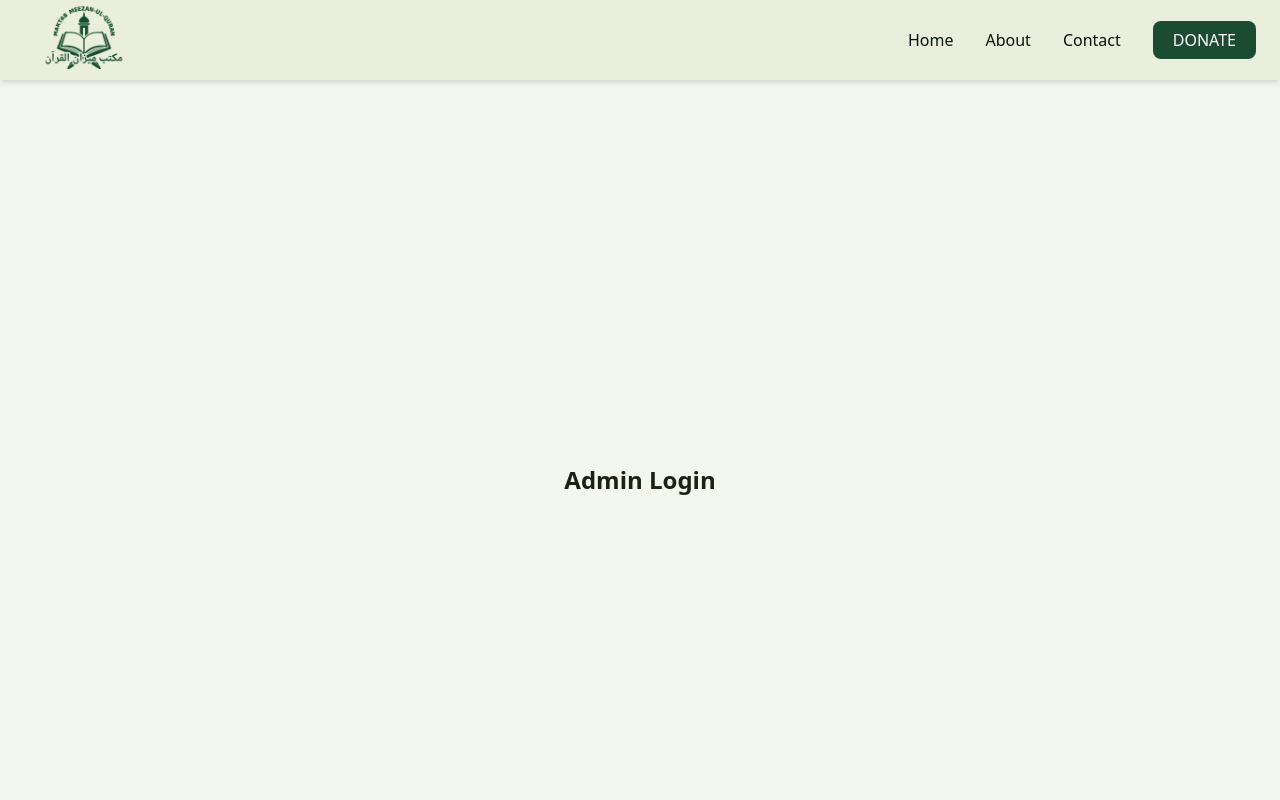
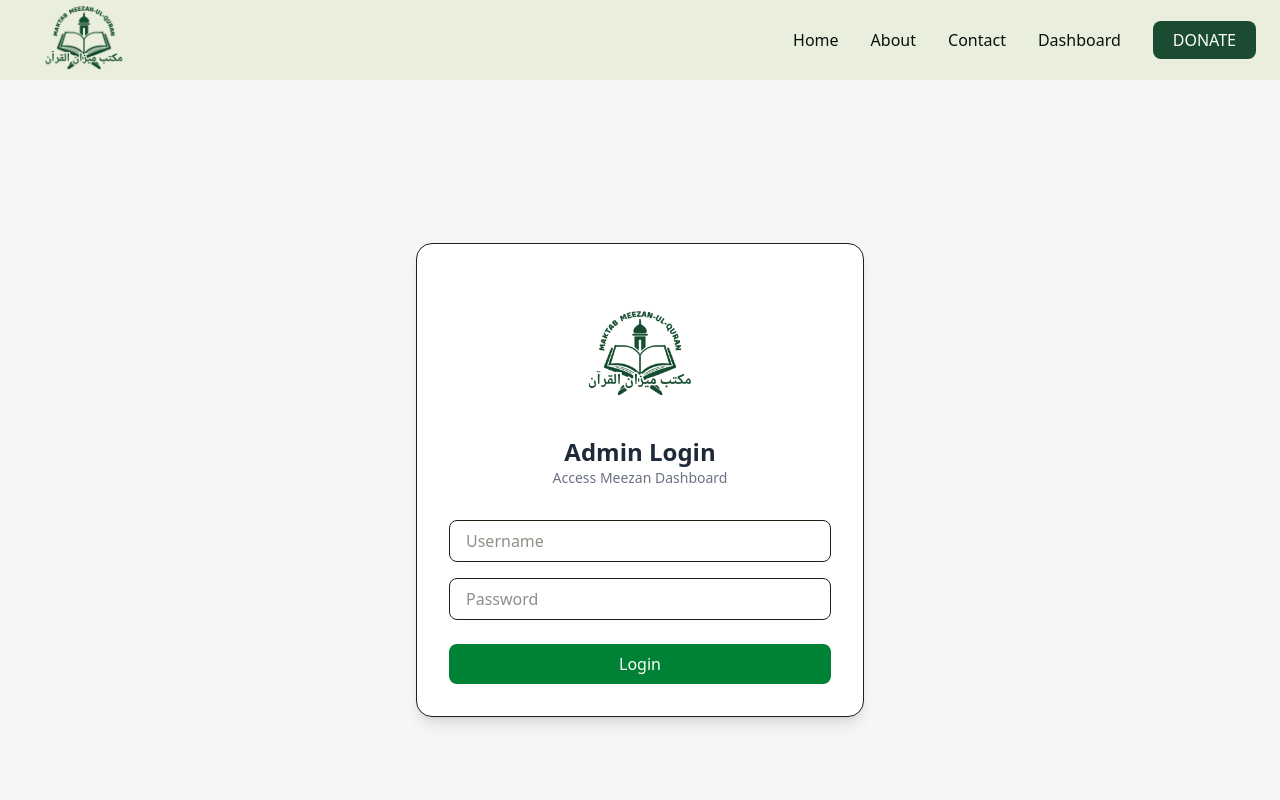
Before and after one commit to sanc0o0/Meezan-ul-Qur-an, a Next.js app: page /admin/login in a window 1280 px wide. Shown: the top 800 px of the page. Built offline with nearby package versions, Linux system fonts and the light colour scheme; a web font is replaced by a local one.

Commit message:
feat: implement admin authentication, dashboard UI, and payment verification system

```diff
--- a/app/admin/login/page.js
+++ b/app/admin/login/page.js
@@ -1,7 +1,90 @@
+"use client";
+import { useState } from "react";
+import { useRouter } from "next/navigation";
+
 export default function LoginPage() {
+  const [username, setUsername] = useState("");
+  const [password, setPassword] = useState("");
+  const [loading, setLoading] = useState(false);
+  const [error, setError] = useState("");
+  const router = useRouter();
+
+  const handleLogin = async () => {
+    setLoading(true);
+    setError("");
+
+    try {
+      const res = await fetch("/api/admin/login", {
+        method: "POST",
+        headers: {
+          "Content-Type": "application/json",
+        },
+        credentials: "include",
+        body: JSON.stringify({ username, password }),
+      });
+
+      if (res.ok) {
+        router.push("/admin");
+      } else {
+        setError("You are not authorized to accesss dashboard!");
+      }
+    } catch (err) {
+      setError("An error occurred. Please try again.");
+    }
+    setLoading(false);
+  }
+
   return (
-    <div className="min-h-screen flex items-center justify-center">
-      <h1 className="text-2xl font-semibold">Admin Login</h1>
+    <div className="min-h-screen flex items-center justify-center bg-[#f4f6f8] px-4">
+      <div className="w-full max-w-md bg-white p-8 rounded-2xl shadow-lg border">
+        {/* Header */}
+        <div className="text-center mb-8 ">
+          <img
+            src="/logo.png"
+            className="h-40 mx-auto  "
+            alt="Meezan-ul-Quran"
+          />
+          <h1 className="text-2xl font-bold text-gray-800">Admin Login</h1>
+          <p className="text-sm text-gray-500">Access Meezan Dashboard</p>
+        </div>
+
+        {/* Inputs */}
+        <div className="space-y-4">
+          <input
+            type="text"
+            placeholder="Username"
+            className="w-full border rounded-lg px-4 py-2 focus:outline-none focus:ring-2 focus:ring-green-600"
+            value={username}
+            onChange={(e) => setUsername(e.target.value)}
+          />
+
+          <input
+            type="password"
+            placeholder="Password"
+            className="w-full border rounded-lg px-4 py-2 focus:outline-none focus:ring-2 focus:ring-green-600"
+            value={password}
+            onChange={(e) => setPassword(e.target.value)}
+          />
+        </div>
+
+        {/* Error */}
+        {error && (
+          <p className="text-red-500 text-sm mt-3 text-center">{error}</p>
+        )}
+
+        {/* Button */}
+        <button
+          onClick={handleLogin}
+          disabled={loading}
+          className="w-full mt-6 bg-green-700 hover:bg-green-800 text-white py-2 rounded-lg transition flex justify-center items-center"
+        >
+          {loading ? (
+            <span className="animate-spin border-2 border-white border-t-transparent rounded-full w-5 h-5"></span>
+          ) : (
+            "Login"
+          )}
+        </button>
+      </div>
     </div>
   );
 }
--- a/app/admin/page.js
+++ b/app/admin/page.js
@@ -8,22 +8,27 @@ export default function AdminPage() {
   const [openId, setOpenId] = useState(null);
 
   useEffect(() => {
-    const isAuth = localStorage.getItem("admin_auth");
-    if (!isAuth) {
-      router.push("/admin/login");
-    }
-  }, []);
-
-
-  useEffect(() => {
     const fetchPayments = async () => {
       const res = await fetch("/api/verify-payment");
+
+      if (res.status === 401) {
+        router.push("/");
+        return;
+      }
+
       const data = await res.json();
       setPayments(data);
     };
 
     fetchPayments();
   }, []);
+
+  const handleLogout = async () => {
+    await fetch("/api/admin/logout", {
+      method: "POST",
+    });
+    router.push("/");
+  };
 
   // Stats
   const total = payments.reduce((sum, p) => sum + p.amount, 0);
@@ -35,15 +40,23 @@ export default function AdminPage() {
   };
 
   return (
-    <div className="max-w-5xl mx-auto px-4 py-12">
+    <div className="max-w-6xl mx-auto px-4 py-12">
       {/* Header */}
-      <h1 className="text-3xl font-bold text-center mb-10">
-        Donations Dashboard
-      </h1>
+
+      <div className="flex justify-between items-center mb-10">
+        <h1 className="text-3xl font-bold">Donations Dashboard</h1>
+
+        <button
+          onClick={handleLogout}
+          className="bg-red-500 hover:bg-red-600 text-white px-4 py-2 rounded-lg"
+        >
+          Logout
+        </button>
+      </div>
 
       {/* Stats */}
       <div className="grid grid-cols-1 sm:grid-cols-3 gap-4 mb-10">
-        <div className="bg-green-50 p-4 rounded-xl shadow">
+        <div className="bg-green-50 p-5 rounded-2xl shadow-sm">
           <p className="text-sm text-gray-500">Total</p>
           <h2 className="text-xl font-bold text-green-700">₹{total}</h2>
         </div>
@@ -66,7 +79,7 @@ export default function AdminPage() {
             {/* Row */}
             <div
               onClick={() => toggle(p._id)}
-              className="flex justify-between items-center p-4 cursor-pointer hover:rounded-xl hover:bg-gray-50"
+              className="flex justify-between items-center p-4 cursor-pointer hover:rounded-xl hover:bg-gray-50 transition"
             >
               <div>
                 <p className="font-semibold">{p.name}</p>
--- /dev/null
+++ b/app/api/admin/login/route.js
@@ -0,0 +1,36 @@
+import { NextResponse } from "next/server";
+import jwt from "jsonwebtoken";
+
+export async function POST(req) {
+  const { username, password } = await req.json();
+
+
+  if (
+    username === process.env.ADMIN_USER &&
+    password === process.env.ADMIN_PASS
+  ) {
+
+    if (!process.env.JWT_SECRET) {
+      throw new Error("JWT_SECRET is missing in environment variables");
+    }
+
+    const token = jwt.sign({ role: "admin" }, process.env.JWT_SECRET, {
+      expiresIn: "1d",
+    });
+
+
+
+    const response = NextResponse.json({ success: true });
+
+    response.cookies.set("adminToken", token, {
+      httpOnly: true,
+      secure: process.env.NODE_ENV === "production",
+      path: "/",
+      sameSite: "lax",
+    });
+
+    return response;
+  }
+
+  return NextResponse.json({ message: "Unauthorized" }, { status: 401 });
+}
--- /dev/null
+++ b/app/api/admin/logout/route.js
@@ -0,0 +1,12 @@
+import { NextResponse } from "next/server";
+
+export async function POST() {
+  const res = NextResponse.json({ success: true });
+
+  res.cookies.set("adminToken", "", {
+    expires: new Date(0),
+    path: "/",
+  });
+
+  return res;
+}
--- a/app/api/verify-payment/route.js
+++ b/app/api/verify-payment/route.js
@@ -2,6 +2,20 @@ import crypto from "crypto";
 import { connectDB } from "@/lib/db";
 import Payment from "@/models/Payment";
 import nodemailer from "nodemailer";
+import jwt from "jsonwebtoken";
+
+function verifyAdmin(req) {
+  const token = req.cookies.get("adminToken")?.value;
+
+  if (!token) return false;
+
+  try {
+    jwt.verify(token, process.env.JWT_SECRET);
+    return true;
+  } catch {
+    return false;
+  }
+}
 
 export async function POST(req) {
   try {
@@ -128,7 +142,12 @@ export async function POST(req) {
   }
 }
 
-export async function GET() {
+export async function GET(req) {
+  const isAdmin = verifyAdmin(req);
+
+  if (!isAdmin) {
+    return Response.json({ message: "Unauthorized" }, { status: 401 });
+  }
   await connectDB();
 
   const payments = await Payment.find().sort({ createdAt: -1 });
--- a/app/api/webhook/route.js
+++ b/app/api/webhook/route.js
@@ -5,10 +5,10 @@ import Payment from "@/models/Payment";
 export async function POST(req) {
   try {
     const body = await req.text();
-    console.log("Webhook received:", body);
+    // console.log("Webhook received:", body);
     const signature = req.headers.get("x-razorpay-signature");
 
-    console.log("Received signature:", signature);
+    console.log("Webhook Received");
 
     const expected = crypto
       .createHmac("sha256", process.env.RAZORPAY_WEBHOOK_SECRET)
@@ -16,25 +16,45 @@ export async function POST(req) {
       .digest("hex");
 
     if (expected !== signature) {
+      console.log("Invalid Webhook Signature");
       return new Response("Invalid signature", { status: 400 });
     }
 
     const event = JSON.parse(body);
 
     if (event.event === "payment.captured") {
-      const payment = event.payload.payment.entity;
+      const paymentEntity = event.payload.payment.entity;
+
+      if (!paymentEntity || paymentEntity.status !== "captured") {
+        console.log("Payment not captured, ignoring");
+        return new Response("Ignored", { status: 200 });
+      }
 
       await connectDB();
 
+      const existing = await Payment.findOne({
+        razorpay_order_id: paymentEntity.order_id
+      });
+
+      if(!existing){
+        console.log("Order not found in DB for order_id:", paymentEntity.order_id);
+        return new Response("Order not found", { status: 200 });
+      }
+
+      if(existing.status === "paid"){
+        console.log("Payment already marked as paid for order_id:", paymentEntity.order_id);
+        return new Response("Already processed", { status: 200 });
+      }
+
       await Payment.findOneAndUpdate(
-        { razorpay_order_id: payment.order_id },
+        { razorpay_order_id: paymentEntity.order_id },
         {
-          razorpay_payment_id: payment.id,
+          razorpay_payment_id: paymentEntity.id,
           status: "paid",
         },
         { returnDocument: "after" },
       );
-      console.log("Payment updated for order:", payment.order_id);
+      console.log("Payment updated for order:", paymentEntity.order_id);
     }
 
     return new Response("OK", { status: 200 });
--- a/components/Navbar.js
+++ b/components/Navbar.js
@@ -53,6 +53,15 @@ const Navbar = () => {
 
           <li>
             <Link
+              href="/admin"
+              className="hover:text-primary-600 transition-colors duration-200"
+            >
+              Dashboard
+            </Link>
+          </li>
+
+          <li>
+            <Link
               href="/donate"
               className="bg-primary-800 text-white px-5 py-2 rounded-lg hover:bg-primary-600 transition duration-200"
             >
@@ -100,6 +109,13 @@ const Navbar = () => {
           >
             Contact
           </Link>
+          <Link
+            href="/admin"
+            onClick={closeMobileMenu}
+            className="hover:text-primary-600 transition"
+          >
+            Dashboard
+          </Link>
 
           <Link
             href="/donate"
--- a/middleware.js
+++ b/middleware.js
@@ -1,34 +1,33 @@
 import { NextResponse } from "next/server";
+// import jwt from "jsonwebtoken";
 
 export function middleware(req) {
-  const auth = req.headers.get("authorization");
+  const { pathname } = req.nextUrl;
+  // const SECRET = process.env.JWT_SECRET;
+  // console.log("SECRET:", SECRET);
 
-  if (!auth) {
-    return new Response("Auth required", {
-      status: 401,
-      headers: {
-        "WWW-Authenticate": "Basic realm='Secure Area'",
-      },
-    });
-  }
-
-  const base64Credentials = auth.split(" ")[1];
-  const credentials = Buffer.from(base64Credentials, "base64").toString(
-    "ascii",
-  );
-
-  const [username, password] = credentials.split(":");
-
-  if (
-    username === process.env.ADMIN_USER &&
-    password === process.env.ADMIN_PASS
-  ) {
+  if (pathname === "/admin/login") {
     return NextResponse.next();
   }
 
-  return new Response("Access Denied", { status: 403 });
+  if (pathname.startsWith("/admin")) {
+    const token = req.cookies.get("adminToken")?.value;
+
+    if (!token) {
+      return NextResponse.redirect(new URL("/admin/login", req.url));
+    }
+
+  //   try {
+  //     jwt.verify(token, SECRET);
+  //   } catch {
+  //     return NextResponse.redirect(new URL("/admin/login", req.url));
+  //   }
+  return NextResponse.next();
+  }
+
+  return NextResponse.next();
 }
 
 export const config = {
-  matcher: ["/admin"],
+  matcher: ["/admin/:path*"],
 };
--- a/package.json
+++ b/package.json
@@ -10,6 +10,7 @@
   },
   "dependencies": {
     "@vercel/analytics": "^2.0.1",
+    "jsonwebtoken": "^9.0.3",
     "mongoose": "^9.4.1",
     "next": "16.1.6",
     "nodemailer": "^8.0.4",
```
Also changed, not shown: 1 other file (tests, documents, lock files or other folders).
